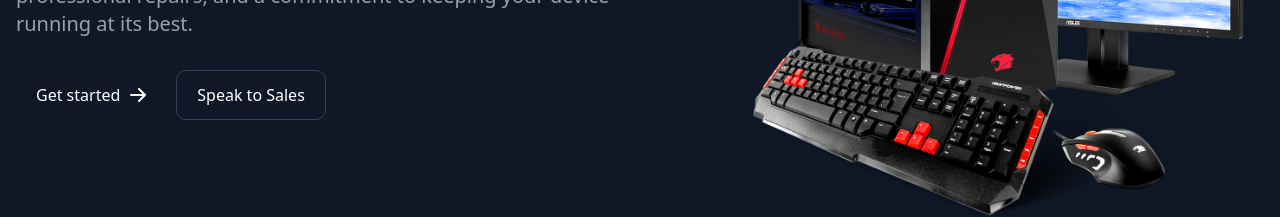
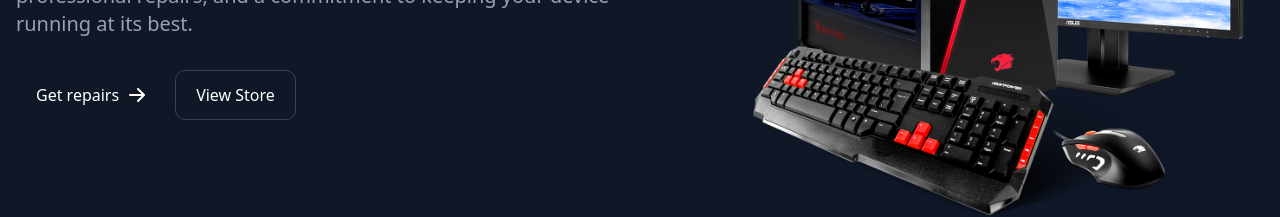
Before and after one commit to Roise-s/roisetech, a React (Vite) app: page /laptop-repairs in a window 1280 px wide. Shown: the part 411-628 px from the top of the page. Built offline with nearby package versions, Linux system fonts and the light colour scheme; no server answers.

Commit message:
Update LaptopRepairs.tsx

```diff
--- a/src/components/LaptopRepairs.tsx
+++ b/src/components/LaptopRepairs.tsx
@@ -10,12 +10,12 @@ const LaptopRepairs = () => {
                 <div className="mr-auto place-self-center lg:col-span-7">
                     <h1 className="max-w-2xl mb-4 text-4xl font-extrabold tracking-tight leading-none md:text-5xl xl:text-6xl text-white">Fast, reliable laptop repairs you can trust.</h1>
                     <p className="max-w-2xl mb-6 font-light lg:mb-8 md:text-lg lg:text-xl text-gray-400">Bringing broken laptops back to life with expert diagnostics, professional repairs, and a commitment to keeping your device running at its best.</p>
-                    <a href="#" className="inline-flex items-center justify-center px-5 py-3 mr-3 text-base font-medium text-center text-white rounded-lg bg-primary-700 hover:bg-primary-800 focus:ring-4 focus:ring-primary-900">
-                        Get started
+                    <a href="#" className="inline-flex items-center justify-center px-5 py-3 mr-3 text-base font-medium text-center text-white rounded-lg bg-primary-700 hover:bg-gray-700 hover:bg-primary-800 focus:ring-4 focus:ring-primary-900">
+                        Get repairs
                         <svg className="w-5 h-5 ml-2 -mr-1" fill="currentColor" viewBox="0 0 20 20" xmlns="http://www.w3.org/2000/svg"><path fill-rule="evenodd" d="M10.293 3.293a1 1 0 011.414 0l6 6a1 1 0 010 1.414l-6 6a1 1 0 01-1.414-1.414L14.586 11H3a1 1 0 110-2h11.586l-4.293-4.293a1 1 0 010-1.414z" clip-rule="evenodd"></path></svg>
                     </a>
                     <a href="#" className="inline-flex items-center justify-center px-5 py-3 text-base font-medium text-center border rounded-lg focus:ring-4 text-white border-gray-700 hover:bg-gray-700 focus:ring-gray-800">
-                        Speak to Sales
+                        View Store
                     </a>
                 </div>
                 <div className="hidden lg:mt-0 lg:col-span-5 lg:flex">
```
